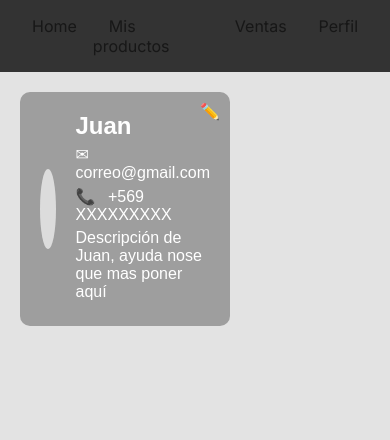
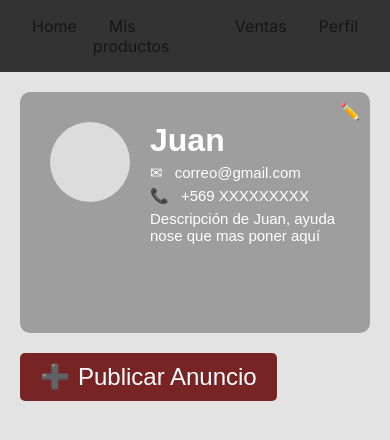
Before and after one commit to Lukayx/Proyecto-ArquiSoftware, a Next.js app in the folder mira-flow/: page /profile in a window 390 px wide. Shown: the top 440 px of the page. Built offline with nearby package versions, Linux system fonts and the light colour scheme.

Commit message:
profile2

```diff
--- a/mira-flow/src/app/(pages)/(user)/profile/page.module.css
+++ b/mira-flow/src/app/(pages)/(user)/profile/page.module.css
@@ -10,11 +10,12 @@
 
   .profileCard {
     display: flex;
-    align-items: center;
+    align-items: top;
     justify-content: space-between; /* Espacia elementos a los extremos */
     background-color: #9e9e9e;
-    width: 60%;
-    padding: 20px;
+    width: 70%;
+    height: 30%;
+    padding: 30px;
     border-radius: 10px;
     color: white;
     position: relative;
@@ -23,12 +24,12 @@
   .buttonContainer {
     position: absolute; /* Posiciona respecto al contenedor .profileCard */
     top: 80px; /* Distancia desde arriba */
-    right: 500px; /* Distancia desde la derecha */
+    right: 100px; /* Distancia desde la derecha */
   }
 
   .avatar {
-    width: 80px;
-    height: 80px;
+    width: 170px;
+    height: 170px;
     background-color: #dcdcdc;
     border-radius: 50%;
     margin-right: 20px;
@@ -40,14 +41,15 @@
 
   .name {
     margin: 0;
-    font-size: 1.5rem;
+    font-size: 2.7rem;
     font-weight: bold;
   }
 
   .email,
   .phone,
   .description {
-    margin: 5px 0;
+    font-size: 20px;
+    margin-top:10px;
   }
 
   .icon {
@@ -66,10 +68,10 @@
     color: white;
     border: none;
     padding: 10px 20px;
-    max-width: 200px;
+    max-width: 300px;
     border-radius: 5px;
     cursor: pointer;
-    font-size: 1rem;
+    font-size:1.5rem;
     display: flex;
     align-items: center;
   }
@@ -77,3 +79,58 @@
   .publishButton span {
     margin-right: 8px;
   }
+
+  @media (max-width: 768px) {
+    .profileCard {
+        display: flex;
+        align-items: top;
+        justify-content: space-between; /* Espacia elementos a los extremos */
+        background-color: #9e9e9e;
+        width: 100%;
+        padding: 30px;
+        border-radius: 10px;
+        color: white;
+        position: relative;
+      }
+      .avatar {
+        width: 80px;
+        height: 80px;
+        background-color: #dcdcdc;
+        border-radius: 50%;
+        margin-right: 20px;
+      }
+
+      .profileInfo {
+        flex: 1;
+      }
+
+      .name {
+        margin: 0;
+        font-size: 2rem;
+        font-weight: bold;
+      }
+
+      .email,
+      .phone,
+      .description {
+        font-size: 15px;
+        margin-top:5px;
+      }
+
+    .buttonContainer {
+        margin-top:20px;
+        position: static;
+    }
+    .publishButton {
+        background-color: #792424;
+        color: white;
+        border: none;
+        padding: 10px 20px;
+        max-width: 300px;
+        border-radius: 5px;
+        cursor: pointer;
+        font-size:1.5rem;
+        display: flex;
+        align-items: center;
+      }
+}
```
